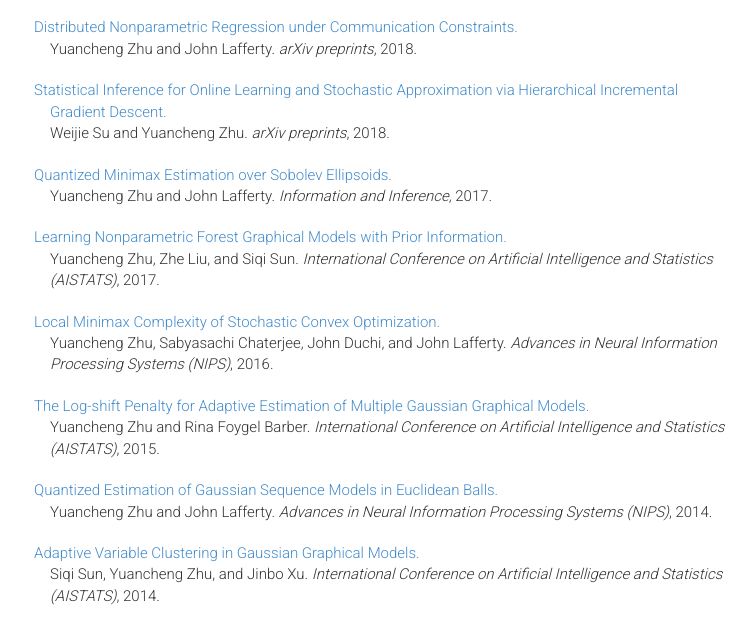
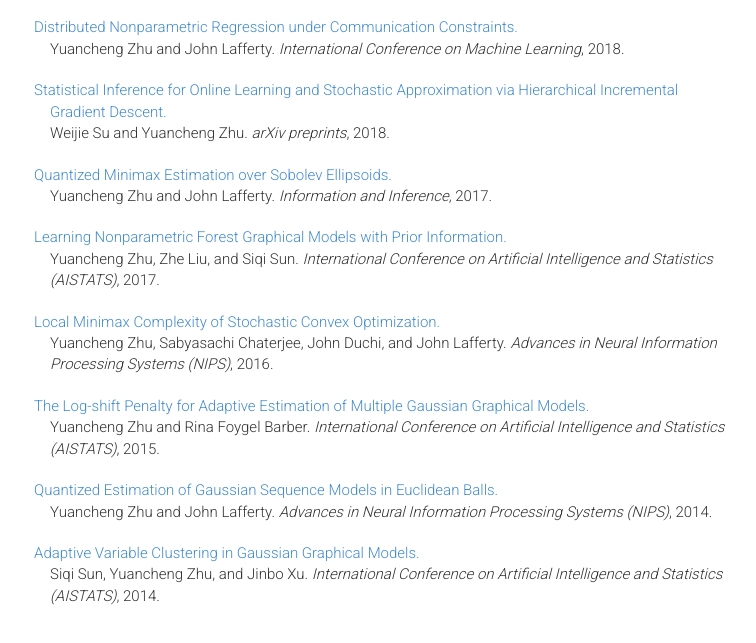
Before and after one commit to captainyc/captainyc.github.io, a plain HTML site: page research.html in a window 1280 px wide. Shown: the part 167-810 px from the top of the page, without its empty margins (250-1006 px from the left). Drawn offline with nearby package versions, Linux system fonts and the light colour scheme.

Commit message:
Updated new research

```diff
--- a/research.html
+++ b/research.html
@@ -61,7 +61,7 @@
             <h3>Publications and Preprints</h3>
         </div>
         <p class="bibitem"><a href="https://arxiv.org/pdf/1803.01302.pdf">Distributed Nonparametric Regression under Communication Constraints.</a><br />
-            Yuancheng Zhu and John Lafferty. <I>arXiv preprints</I>, 2018.</p>
+            Yuancheng Zhu and John Lafferty. <I>International Conference on Machine Learning</I>, 2018.</p>
         <p class="bibitem"><a href="https://arxiv.org/pdf/1802.04876.pdf">Statistical Inference for Online Learning and Stochastic Approximation via Hierarchical Incremental Gradient Descent.</a><br />
             Weijie Su and Yuancheng Zhu. <I>arXiv preprints</I>, 2018.</p>
         <p class="bibitem"><a href="https://academic.oup.com/imaiai/advance-article/doi/10.1093/imaiai/iax007/3865490">Quantized Minimax Estimation over Sobolev Ellipsoids.</a><br />
```
